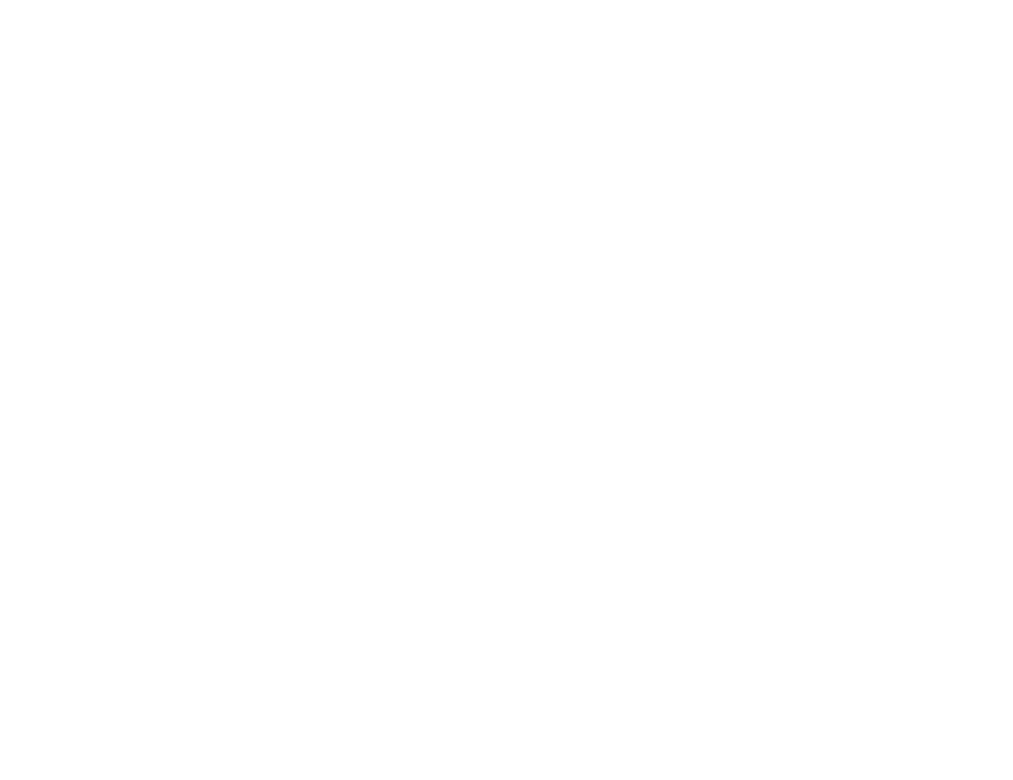
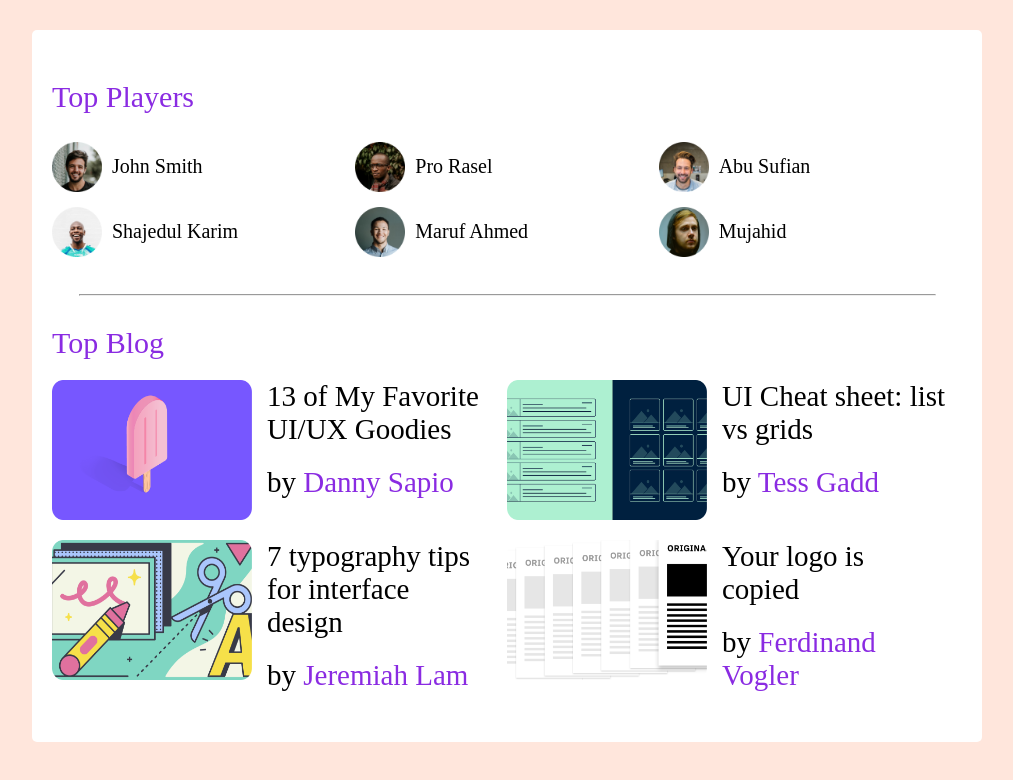
Before and after one commit to NAYEEM332/forth-portfolio-leader-board, a plain HTML site: page index.html in a window 1280 px wide. Shown: the whole page, without its empty margins (133-1146 px from the left). Drawn offline with Linux system fonts and the light colour scheme.

Commit message:
main part 2 section done

```diff
--- a/index.html
+++ b/index.html
@@ -3,10 +3,99 @@
 <head>
     <meta charset="UTF-8">
     <meta name="viewport" content="width=device-width, initial-scale=1.0">
-    <title>Leader Board OF Jangkum</title>
+    <title>Idea.com</title>
     <link rel="stylesheet" href="style/styles.css">
 </head>
 <body>
+    <!-- header -->
+    <header>
 
+    </header>
+    <!-- main -->
+    <main class="main-part">
+        <section class="section-container">
+            <div>
+                <h2 class="player-heading">Top Players</h2>
+            </div>
+            <div class="player-container">
+                <div class="player-details">
+                    <img src="images/players/player-1.png" alt="">
+                    <p class="player-name">John Smith</p>
+                </div>
+                <div class="player-details">
+                    <img src="images/players/player-2.png" alt="">
+                    <p class="player-name">Pro Rasel</p>
+                </div>
+                <div class="player-details">
+                    <img src="images/players/player-3.png" alt="">
+                    <p class="player-name">Abu Sufian</p>
+                </div>
+                <div class="player-details">
+                    <img src="images/players/player-4.png" alt="">
+                    <p class="player-name">Shajedul Karim</p>
+                </div>
+                <div class="player-details">
+                    <img src="images/players/player-5.png" alt="">
+                    <p class="player-name">Maruf Ahmed</p>
+                </div>
+                <div class="player-details">
+                    <img src="images/players/player-6.png" alt="">
+                    <p class="player-name">Mujahid</p>
+                </div>
+            </div>
+        </section>
+
+        <hr class="hr">
+
+        <!-- section second -->
+
+        <section class="section-container">
+            <div>
+                <h2 class="blog-heading">Top Blog</h2>
+            </div>
+            <div class="blog-container">
+                <div class="blog-details">
+                    <img src="images/blogs/blog-1.png" alt="">
+                    <div>
+                        <h2 class="blog-title">13 of My Favorite UI/UX Goodies</h2>
+                        <p class="blog-description">by <span>Danny Sapio</span></p>
+                    </div>
+                </div>
+                <div class="blog-details">
+                    <img src="images/blogs/blog-2.png" alt="">
+                        <div>
+                            <h2 class="blog-title">UI Cheat sheet: list vs grids</h2>
+                            <p class="blog-description">by <span>Tess Gadd</span></p>
+                        </div>
+                </div>
+                <div class="blog-details">
+                    <img src="images/blogs/blog-3.png" alt="">
+                    <div>
+                        <h2 class="blog-title">7 typography tips for interface design</h2>
+                        <p class="blog-description">by <span>Jeremiah Lam</span></p>
+                    </div>
+                </div>
+                <div class="blog-details">
+                    <img src="images/blogs/blog-4.png" alt="">
+                    <div>
+                        <h2 class="blog-title">Your logo is copied</h2>
+                        <p class="blog-description">by <span>Ferdinand Vogler</span></p>
+                    </div>
+                </div>
+            </div>
+        </section>
+
+        <!-- section three -->
+
+        <section class="third-section-container">
+
+
+
+        </section>
+    </main>
+    <!-- footer -->
+    <footer>
+
+    </footer>
 </body>
 </html>
--- a/style/styles.css
+++ b/style/styles.css
@@ -0,0 +1,131 @@
+/* -----global----- */
+
+*{
+    margin: 0;
+    font-family: 'honey script';
+    font-weight: 500;
+}
+
+/*  --------------body------------- */
+
+body{
+    background-color: rgb(255, 230, 220);
+}
+
+/* ---------------- main --------------- */
+
+.main-part{
+    max-width: 950px;
+    margin: 30px auto;
+    background-color: white;
+    border-radius: 5px;
+}
+
+/* -------------- section 1 -------------------------- */
+
+.section-container{
+    padding: 30px 20px;
+
+}
+
+/*
+--------- player container ------------
+*/
+
+.player-heading{
+    font-size: 30px;
+    margin: 20px 0px;
+    color: blueviolet;
+}
+
+.player-container{
+    display: grid;
+    grid-template-columns: repeat(3, 1fr);
+}
+
+.player-details{
+    display: flex;
+    align-items: center;
+    gap: 10px;
+}
+
+.player-details img{
+    width: 50px;
+    padding: 7.5px 0 7.5px 0 ;
+}
+
+.player-name{
+    font-size: 20px;
+}
+
+.hr{
+    width: 90%;
+    margin: auto;
+}
+
+/* ---------------section 2------------------------- */
+/* ------------blog section ----------------------- */
+
+.blog-container{
+    display: grid;
+    grid-template-columns: repeat(2, 1fr);
+}
+
+.blog-heading{
+    font-size: 30px;
+    color: blueviolet;
+}
+
+.blog-details{
+    display: flex;
+}
+
+.blog-details img{
+    width: 200px;
+    height: 140px;
+    margin-top: 20px;
+}
+
+.blog-title, .blog-description{
+    font-size: 29px;
+    margin: 20px 15px;
+}
+
+.blog-description span{
+    color: blueviolet;
+}
+
+
+
+
+/*
+------------------------------
+media query / responsive
+------------------------------
+*/
+
+@media only screen and (max-width:668px) {
+    .main-part{
+        max-width: 95%;
+    }
+    .player-heading{
+        text-align: center;
+    }
+    .player-container{
+        grid-template-columns: repeat(1, 1fr);
+        justify-items: center;
+    }
+    .blog-container{
+        grid-template-columns: repeat(1, 1fr);
+        justify-items: center;
+    }
+    .blog-heading{
+        text-align: center;
+    }
+    .hr{
+
+    }
+    .blog-details{
+        flex-direction: column;
+    }
+}
```
